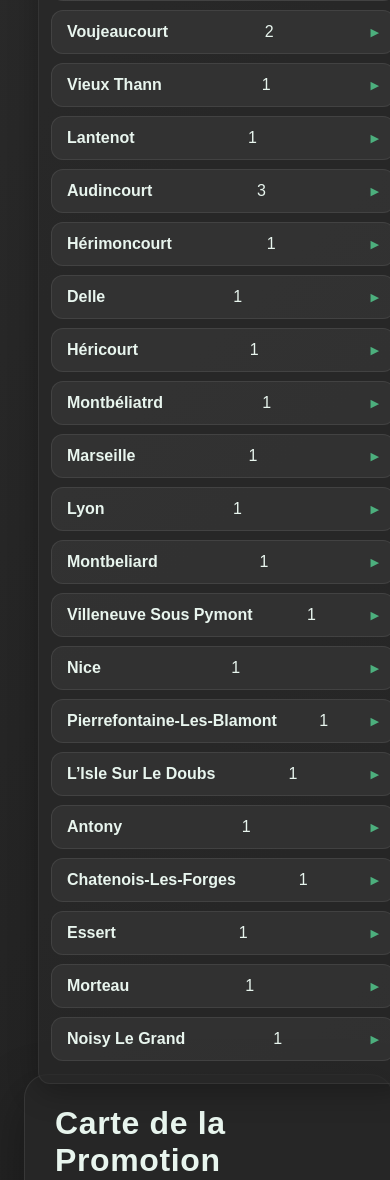
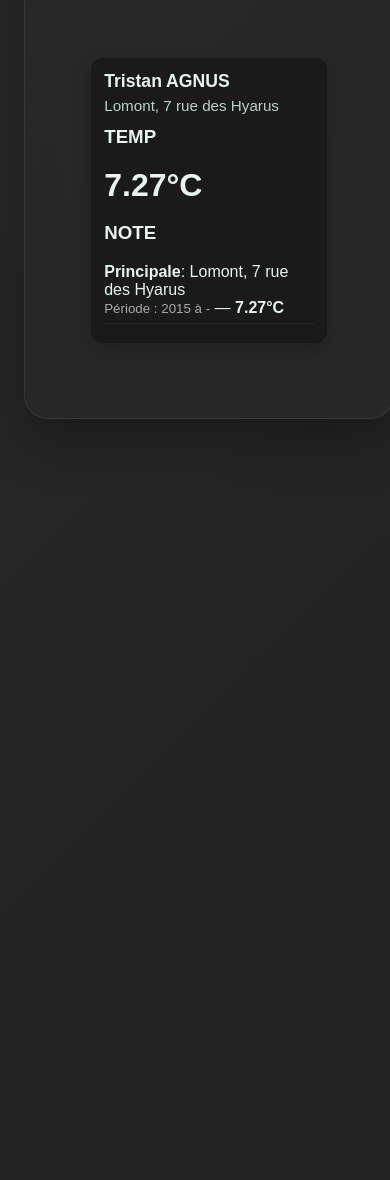
Before and after one commit to Dantech244/Climatometre-RT, a Flask app: page /map in a window 390 px wide. Shown: the part 1044-2224 px from the top of the page. Run offline with Flask 3, Linux system fonts and the light colour scheme; a user stored in the database is signed in; data comes from the database, SQL or seed files in the repository; data that the repository does not hold is empty.

Commit message:
version mobile9

```diff
--- a/templates/index.html
+++ b/templates/index.html
@@ -366,7 +366,7 @@
             2. VERSION MOBILE (Écrans petits)
             ============================================================ */
             @media screen and (max-width: 980px) {
-                /* 1. On verrouille le défilement vertical et on nettoie les marges */
+                /* 1. Reset Cadrage : On empêche tout débordement à droite */
                 html, body {
                     margin: 0 !important;
                     padding: 0 !important;
@@ -376,17 +376,67 @@
                 }
 
                 .conteneur {
-                    display: block !important; /* On empile tout verticalement */
+                    display: flex !important;
+                    flex-direction: column !important; /* TOUT l'un sous l'autre */
                     width: 100% !important;
                     padding: 10px !important;
                     box-sizing: border-box !important;
+                    height: auto !important;
                 }
 
-                /* 2. Éléments du haut (Liste + Boutons) */
-                .left-panel, .toolbar {
+                /* 2. Liste du haut : Compacte */
+                .left-panel {
                     width: 100% !important;
                     position: relative !important;
-                    margin-bottom: 20px !important;
+                    height: auto !important;
+                    margin-bottom: 15px !important;
+                }
+
+                .left-scroll {
+                    max-height: 150px !important; /* Encore plus compact */
+                }
+
+                /* 3. Zone Carte et Titre */
+                .carte {
+                    width: 100% !important;
+                    margin: 0 !important;
+                    display: block !important;
+                }
+
+                #map {
+                    height: 300px !important; /* Taille de carte équilibrée */
+                    width: 100% !important;
+                    border-radius: 12px !important;
+                }
+
+                /* 4. LA FICHE INFO (Réduction de taille) */
+                .layout {
+                    display: flex !important;
+                    flex-direction: column !important; /* Force le passage en dessous */
+                    width: 100% !important;
+                    margin: 0 !important;
+                }
+
+                .right-card {
+                    width: 95% !important; /* Un peu moins large pour respirer */
+                    max-width: 100% !important;
+                    margin: 15px auto !important; /* Centré avec de l'espace en haut */
+                    padding: 12px !important; /* Padding réduit pour que le rectangle soit plus petit */
+                    background: #1a1a1a !important;
+                    border-radius: 12px !important;
+                    box-sizing: border-box !important;
+                    height: auto !important; /* Elle s'adapte au texte, ne prend pas de place vide */
+                }
+
+                /* On réduit la taille des textes dans la fiche pour gagner de la place */
+                .right-card h2 { font-size: 1.1rem !important; margin-bottom: 5px !important; }
+                .right-card p { font-size: 0.85rem !important; margin: 3px 0 !important; }
+
+                /* 5. Boutons de la toolbar */
+                .toolbar {
+                    width: 100% !important;
+                    flex-direction: column !important;
+                    gap: 8px !important;
                 }
 
                 .toolbar div:last-child {
@@ -394,39 +444,7 @@
                     grid-template-columns: 1fr 1fr;
                     gap: 8px;
                 }
-
-                /* 3. LA CARTE (Prend toute la largeur) */
-                .carte {
-                    width: 100% !important;
-                    margin-left: 0 !important;
-                    display: block !important;
-                }
-
-                #map {
-                    height: 350px !important;
-                    width: 100% !important;
-                    border-radius: 12px !important;
-                }
-
-                /* 4. LE FIX : On force la fiche à passer SOUS la carte */
-                .layout {
-                    display: flex !important;
-                    flex-direction: column !important; /* FORCE L'EMPILEMENT VERTICAL */
-                    width: 100% !important;
-                }
-
-                .right-card {
-                    width: 100% !important; /* Elle prend toute la largeur */
-                    position: relative !important;
-                    margin-top: 20px !important; /* Espace sous la carte */
-                    padding: 15px !important;
-                    background: #1a1a1a !important;
-                    border-radius: 15px !important;
-                    box-sizing: border-box !important;
-                    display: block !important;
-                }
             }
-
         </style>
     </head>
     <body>
```
